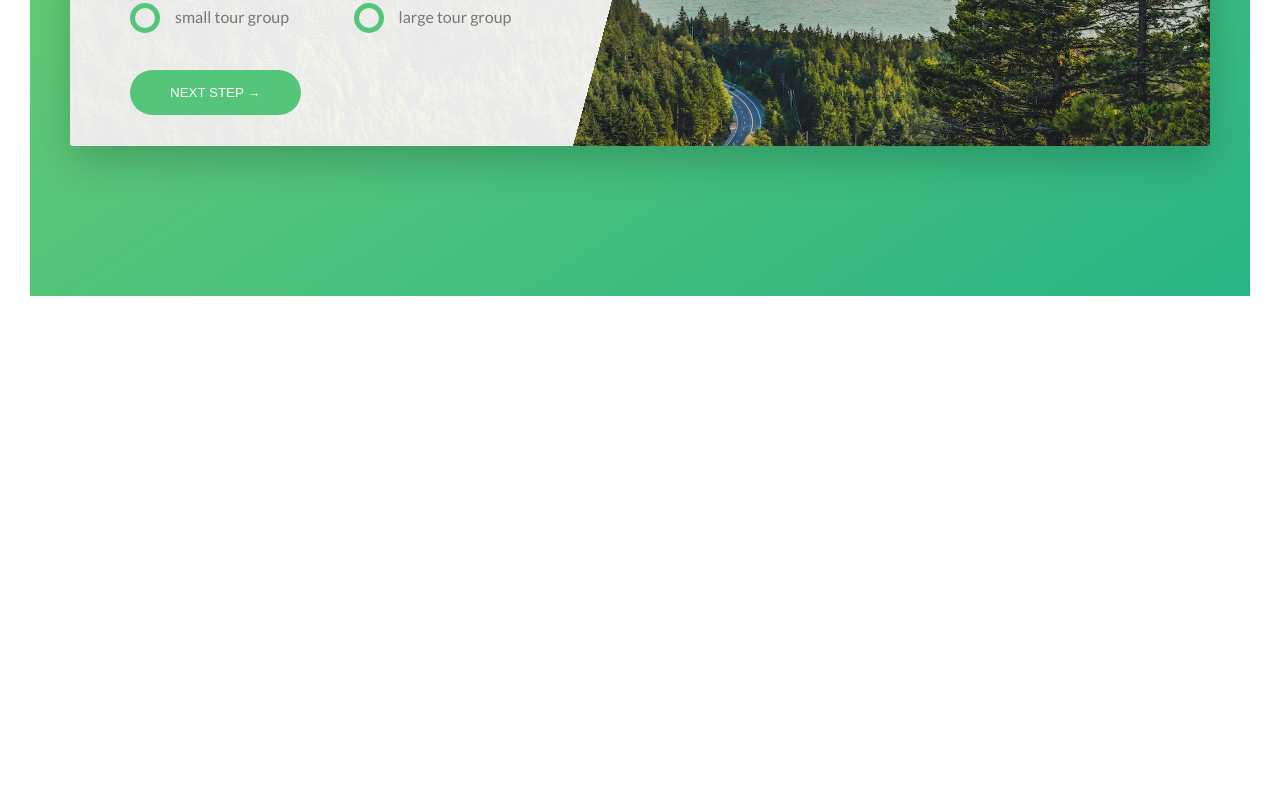
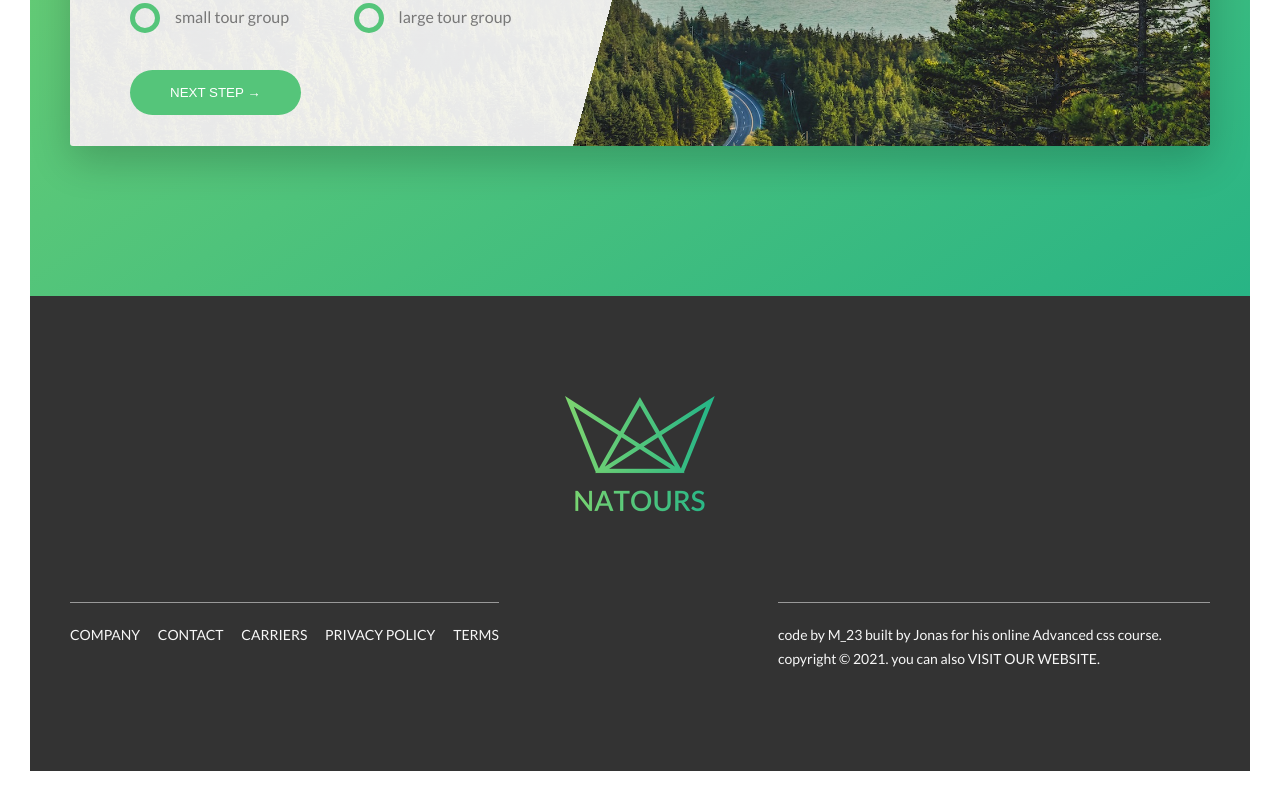
Before and after one commit to Mahdisamiee/natour, a website: page index.html in a window 1280 px wide. Shown: the part 5046-5847 px from the top of the page. Before the commit the page ends 5372 px from the top, so only its background shows below. Drawn offline with Linux system fonts and the light colour scheme.

Commit message:
finished footer part

```diff
--- a/index.html
+++ b/index.html
@@ -312,6 +312,30 @@
       </section>
     </main>
 
+    <footer class="footer">
+      <div class="footer__logo-box">
+        <img src="./img/logo-green-2x.png" alt="Full Logo" class="footer__logo">
+      </div>
+      <div class="row">
+        <div class="col-1-of-2">
+          <div class="footer__navigation">
+            <ul class="footer__list">
+              <li class="footer__item"><a href="#" class="footer__link">Company</a></li>
+              <li class="footer__item"><a href="#" class="footer__link">Contact</a></li>
+              <li class="footer__item"><a href="#" class="footer__link">Carriers</a></li>
+              <li class="footer__item"><a href="#" class="footer__link">Privacy policy</a></li>
+              <li class="footer__item"><a href="#" class="footer__link">Terms</a></li>
+            </ul>
+          </div>
+        </div>
+        <div class="col-1-of-2">
+          <p class="footer__copyright">
+            code by M_23 built by Jonas for his online Advanced css course. copyright &copy; 2021. you can also <a href="http://foursquad.cloudsite.ir" class="footer__link">visit our website</a>.
+          </p>
+        </div>
+      </div>
+    </footer>
+
 
 
   </body>
--- a/sass/abstracts/_variables.scss
+++ b/sass/abstracts/_variables.scss
@@ -14,6 +14,7 @@ $color-grey-light-2: #eee;
 
 $color-grey-dark: #777;
 $color-grey-dark-2: #999;
+$color-grey-dark-3: #333;
 
 $color-white: #fff;
 $color-black: #000;
--- /dev/null
+++ b/sass/layout/_footer.scss
@@ -0,0 +1,61 @@
+.footer {
+  background-color: $color-grey-dark-3;
+  padding: 10rem 0;
+  font-size: 1.4rem;
+  color: $color-grey-light-1;
+
+  &__logo-box {
+    text-align: center;
+    margin-bottom: 8rem;
+  }
+
+  &__logo {
+    width: 15rem;
+    height: auto;
+  }
+
+  &__navigation {
+    border-top: 1px solid $color-grey-dark-2;
+    padding-top: 2rem;
+    display: inline-block;
+  }
+
+  &__list {
+    list-style: none;
+  }
+
+  &__item {
+    display: inline-block;
+
+    &:not(:last-child) {
+      margin-right: 1.5rem;
+    }
+  }
+
+  &__link {
+    &:link,
+    &:visited {
+      text-decoration: none;
+      color: $color-grey-light-1;
+      background-color: $color-grey-dark-3;
+      display: inline-block;
+      text-transform: uppercase;
+      transition: all 0.3s;
+    }
+
+    &:hover,
+    &:active {
+      color: $color-primary;
+      box-shadow: 0 1rem 2rem rgba($color-black, 0.4);
+      transform: rotate(3deg) scale(1.3);
+    }
+  }
+
+  &__copyright{
+    display: inline-block;
+    border-top: 1px solid $color-grey-dark-2;
+    padding-top: 2rem;
+    float: right;
+    width: 80%;
+  }
+}
--- a/sass/main.scss
+++ b/sass/main.scss
@@ -15,6 +15,7 @@
 @import "components/form";
 @import "components/story";
 
+@import "layout/footer";
 @import "layout/grid";
 @import "layout/header";
 
```
Also changed, not shown: css/main.css, 1 other file.
